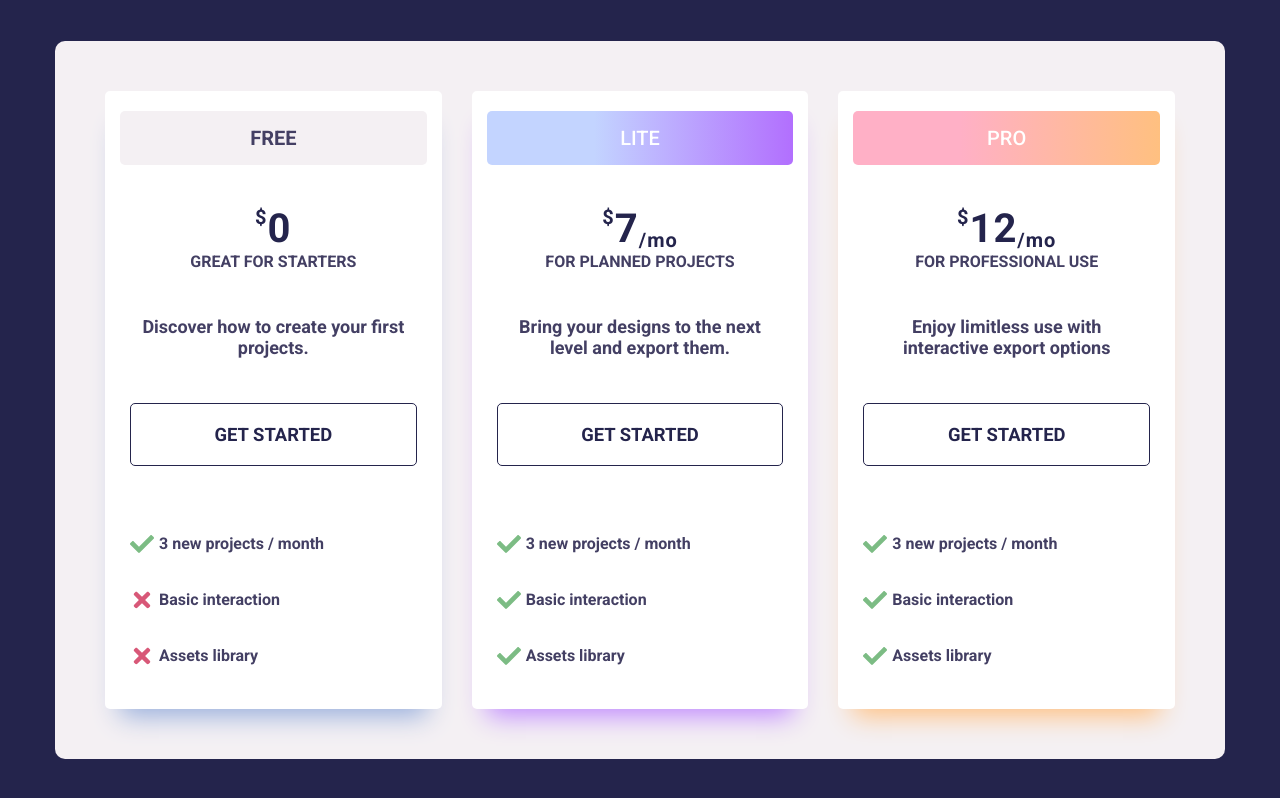
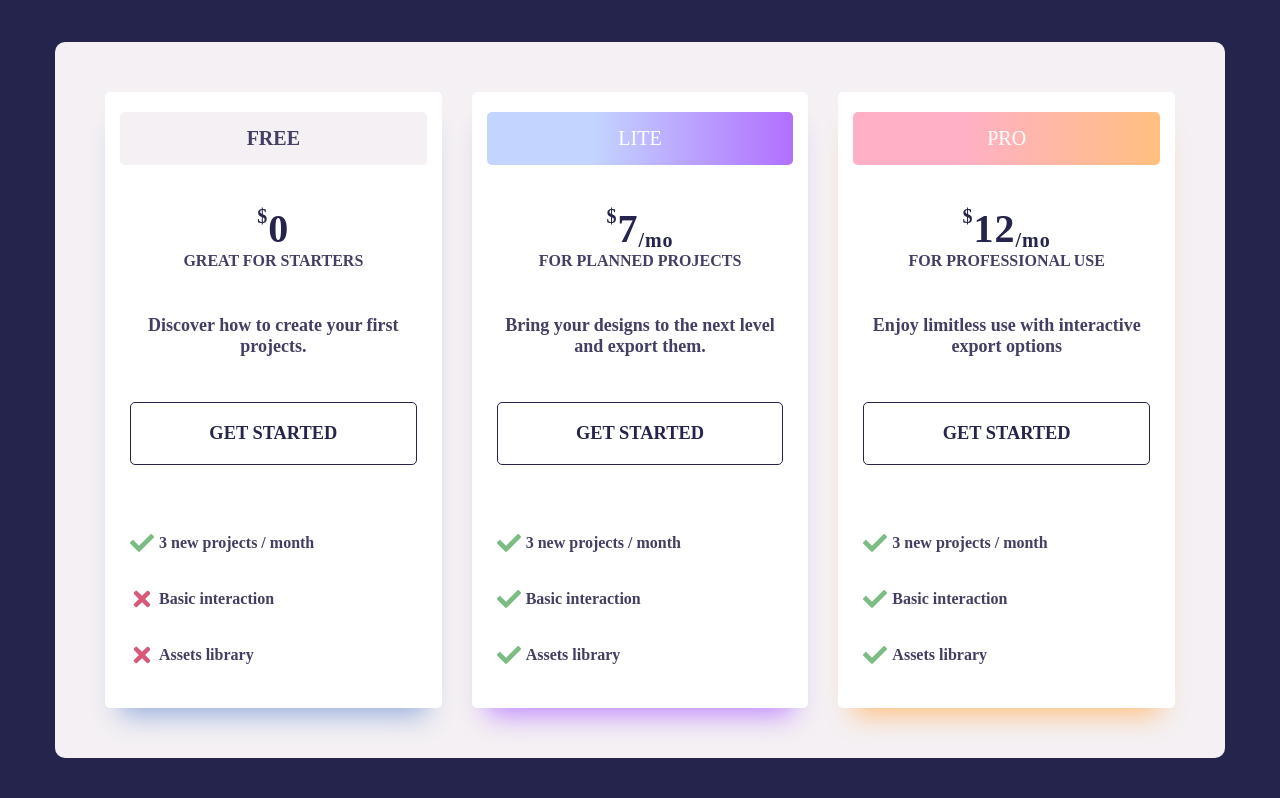
Before and after one commit to mdluc/pricing-card, a React (Create React App) app: page / in a window 1280 px wide. Built offline with nearby package versions, Linux system fonts and the light colour scheme.

Commit message:
font change

```diff
--- a/src/index.css
+++ b/src/index.css
@@ -1,6 +1,6 @@
 /* @import url('https://fonts.cdnfonts.com/css/circular-std-book'); */
 
-@import url('https://fonts.googleapis.com/css2?family=Open+Sans&family=Roboto:ital,wght@0,100;0,300;0,400;0,500;0,700;0,900;1,100;1,300;1,400;1,500;1,700;1,900&display=swap');
+/* @import url('https://fonts.googleapis.com/css2?family=Open+Sans&family=Roboto:ital,wght@0,100;0,300;0,400;0,500;0,700;0,900;1,100;1,300;1,400;1,500;1,700;1,900&display=swap'); */
 
 :root {
   /* dark shades of primary color*/
@@ -17,7 +17,7 @@
   --clr-primary-11:#97AEDC;
   --clr-primary-12:#d85878;
   --clr-primary-13:#F4F0F3;
-  --default-font:"Roboto"
+  --default-font:"Circular Std Book"
 
 }
 
```
